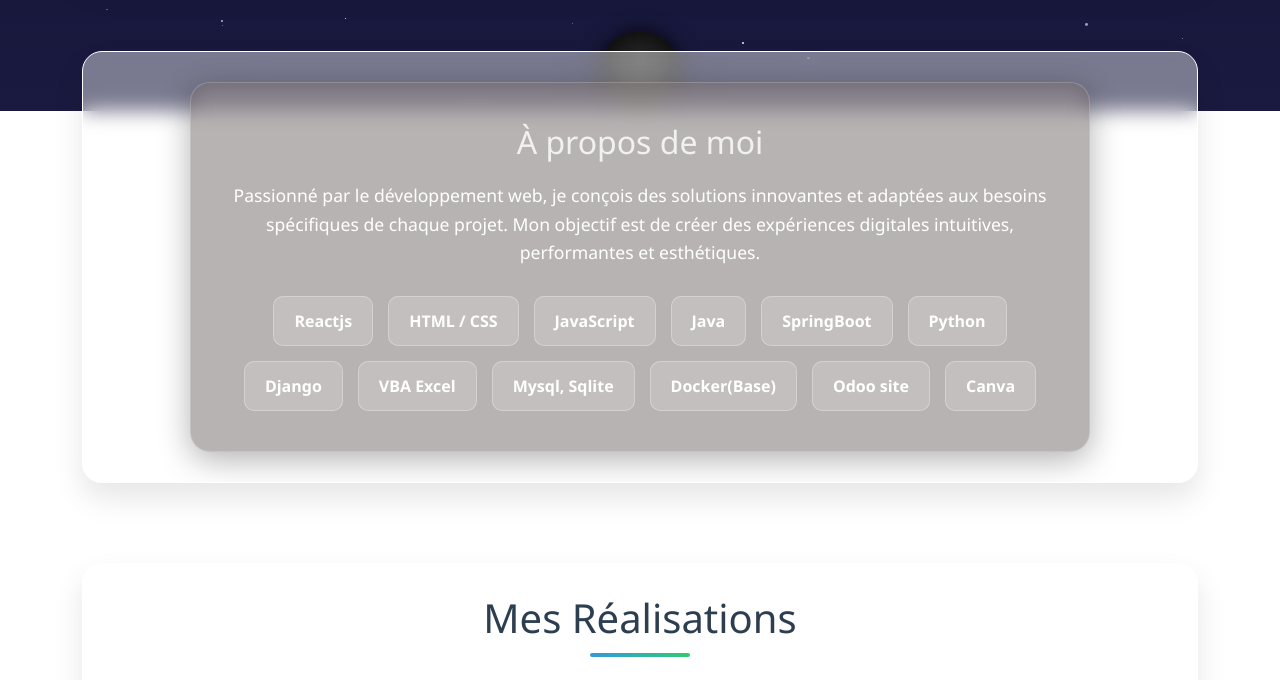
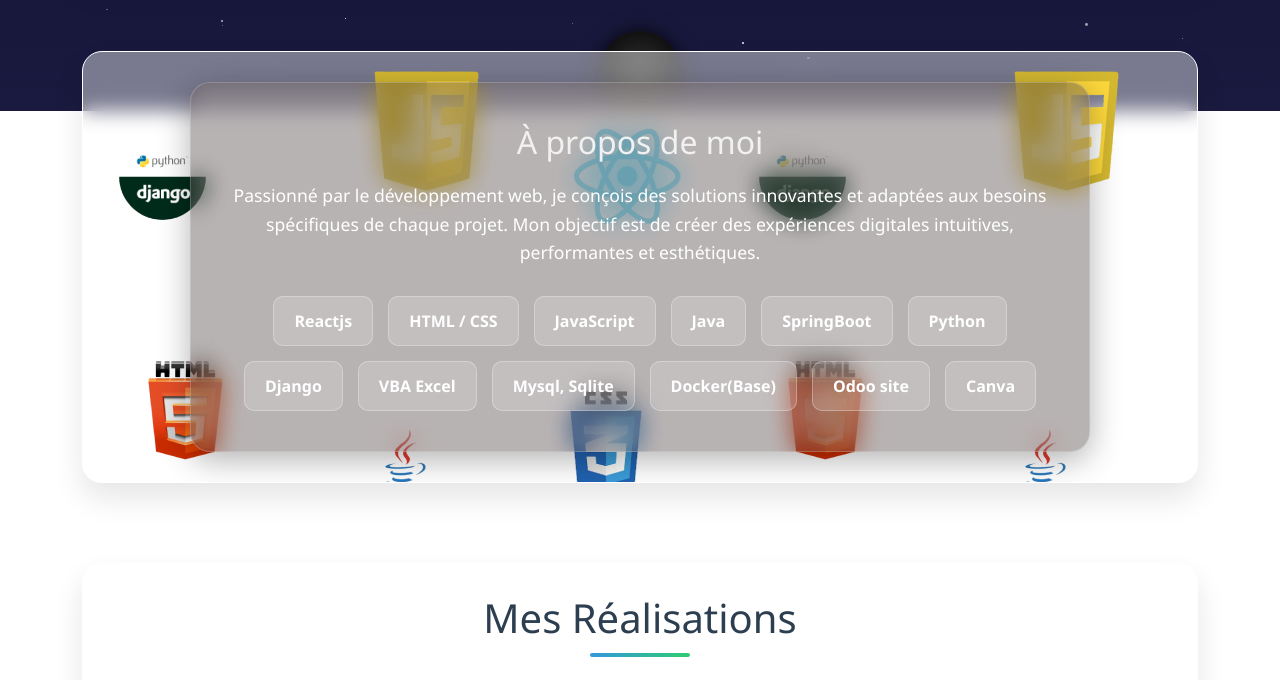
Before and after one commit to Randriavaoselon/Portfolio, a plain HTML site: page index.html in a window 1280 px wide. Shown: the part 689-1369 px from the top of the page. Drawn offline with nearby package versions, Linux system fonts and the light colour scheme; the site is published under a folder, as on GitHub Pages, so addresses that start at the root find nothing.

Commit message:
Version6

```diff
--- a/index.html
+++ b/index.html
@@ -1279,7 +1279,7 @@
         </section>
 
         <!-- section apropos -->
-        <section id="about-section" class="sectionBg" style=" background-image: url('/techno.png');">
+        <section id="about-section" class="sectionBg" style=" background-image: url('techno.png');">
             <div class="about-content">
                 <h2>À propos de moi</h2>
                 <p>
```
